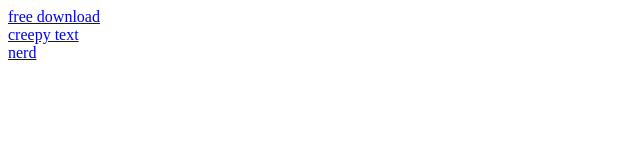
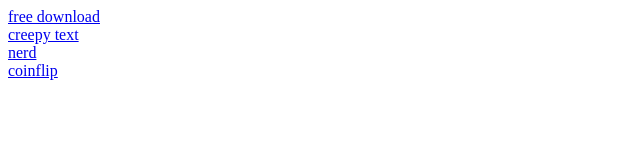
Before and after one commit to tinvol/tinvol.github.io, a plain HTML site: page index.html in a window 1280 px wide. Shown: the full height of the page, 0-640 px from the left. Drawn offline with Linux system fonts and the light colour scheme.

Commit message:
added coinflip link to index

```diff
--- a/index.html
+++ b/index.html
@@ -21,5 +21,9 @@
 
     <a href="./video/nerd-video.mp4">nerd</a>
 
+    <br>
+
+    <a href="./coinflip/coinflip.html">coinflip</a>
+
   </body>
 </html>
```
